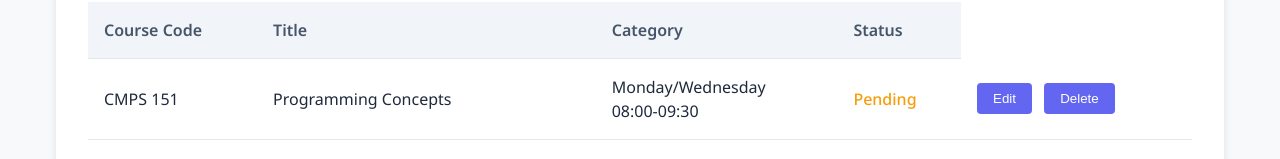
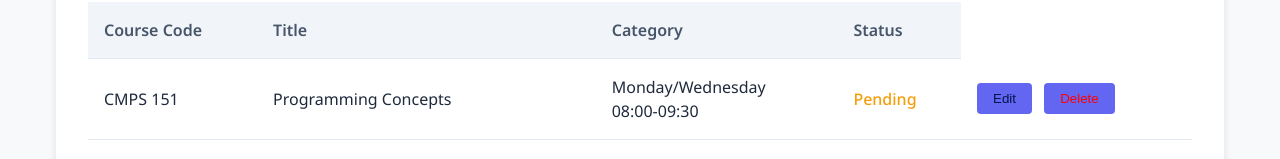
Before and after one commit to EduTrack-QU/phase01, a website with bundled scripts: page create.html in a window 1280 px wide. Shown: the part 788-947 px from the top of the page. Built offline with nearby package versions, Linux system fonts and the light colour scheme; sample sign-in values are in the browser's storage.

Commit message:
edited the color of some buttons

```diff
--- a/styles/admin.css
+++ b/styles/admin.css
@@ -6,7 +6,12 @@
     margin: var(--space-xl) auto;
     padding: 0 var(--space-md);
 }
-
+.edit-btn{
+    color:#00154c
+}
+.delete-btn{
+    color:red
+}
 /* Create Section Styles */
 .create-section, .courses-section {
     background-color: white;
```
